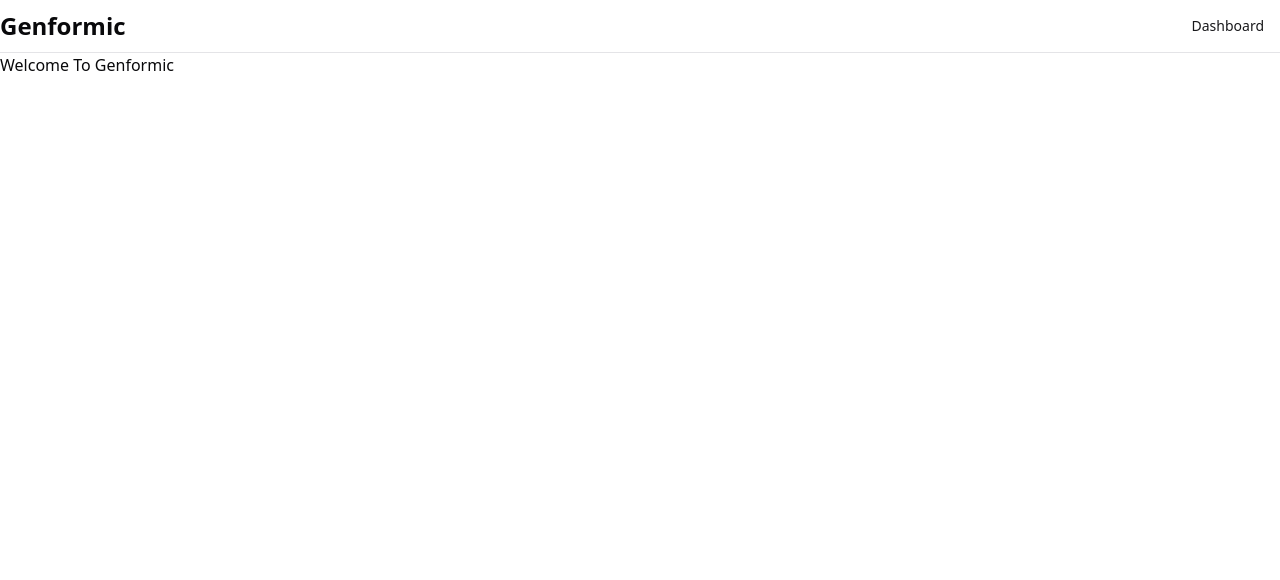
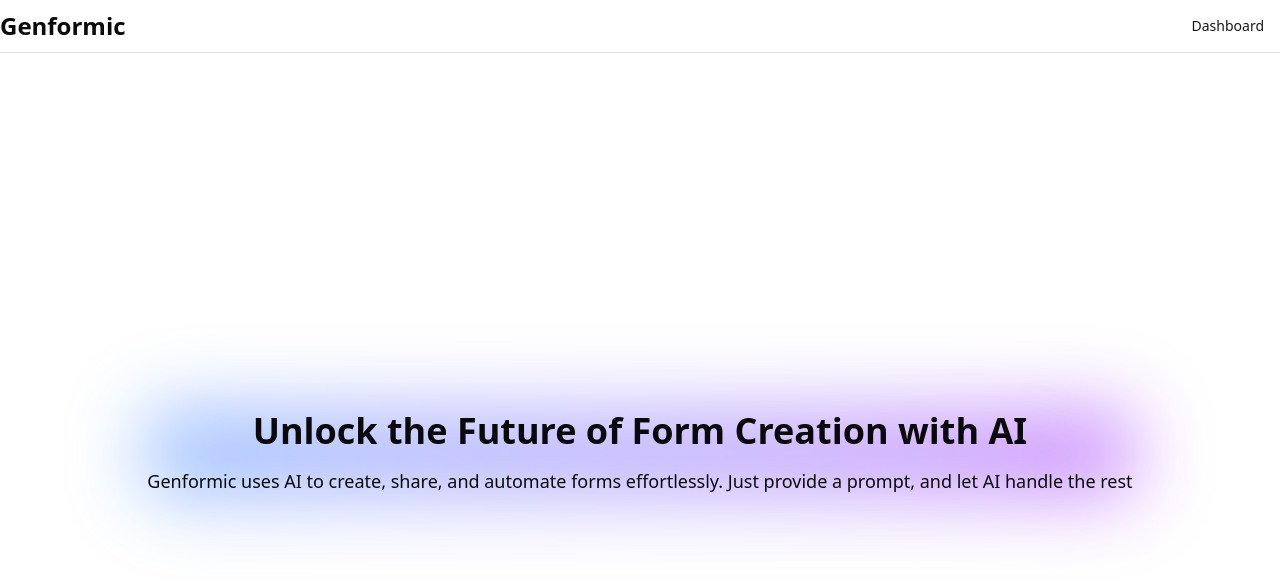
Before and after one commit to ismail-gits/genformic, a Next.js app: page / in a window 1280 px wide. Shown: the top 580 px of the page. Built offline with nearby package versions, Linux system fonts and the light colour scheme.

Commit message:
added components/ HeroSection.tsx

```diff
--- a/app/(home)/layout.tsx
+++ b/app/(home)/layout.tsx
@@ -12,7 +12,7 @@
           <Logo />
           <div className="flex items-center">
             <Button variant={"link"}>Dashboard</Button>
-            <UserButton/>
+            <UserButton />
           </div>
         </nav>
       </div>
--- a/app/(home)/page.tsx
+++ b/app/(home)/page.tsx
@@ -1,10 +1,11 @@
+import HeroSection from "@/components/HeroSection";
 
 const HomePage = () => {
   return (
-    <div>
-      Welcome To Genformic
+    <div className="grid items-center justify-items-center min-h-screen p-8 gap-16 sm:p-20">
+      <HeroSection />
     </div>
-  )
-}
+  );
+};
 
-export default HomePage
+export default HomePage;
--- a/components/Hero.tsx
+++ /dev/null
@@ -1,11 +0,0 @@
-import React from 'react'
-
-const Hero = () => {
-  return (
-    <div>
-
-    </div>
-  )
-}
-
-export default Hero
--- /dev/null
+++ b/components/HeroSection.tsx
@@ -0,0 +1,24 @@
+import React from "react";
+
+const HeroSection = () => {
+  return (
+    <section>
+      {/* Glow Effect, Headline and Sub-Headline */}
+      <div className="relative">
+        <div className="absolute inset-0 bg-gradient-to-r from-blue-500 to-purple-600 blur-2xl opacity-50"></div>
+        <div className="container mx-auto text-center relative">
+          <h1 className="text-4xl font-bold">
+            Unlock the Future of Form Creation with AI
+          </h1>
+          <p className="mt-4 text-lg">
+            Genformic uses AI to create, share, and automate forms effortlessly.
+            Just provide a prompt, and let AI handle the rest
+          </p>
+        </div>
+      </div>
+      {/* Create Input Field */}
+    </section>
+  );
+};
+
+export default HeroSection;
```
